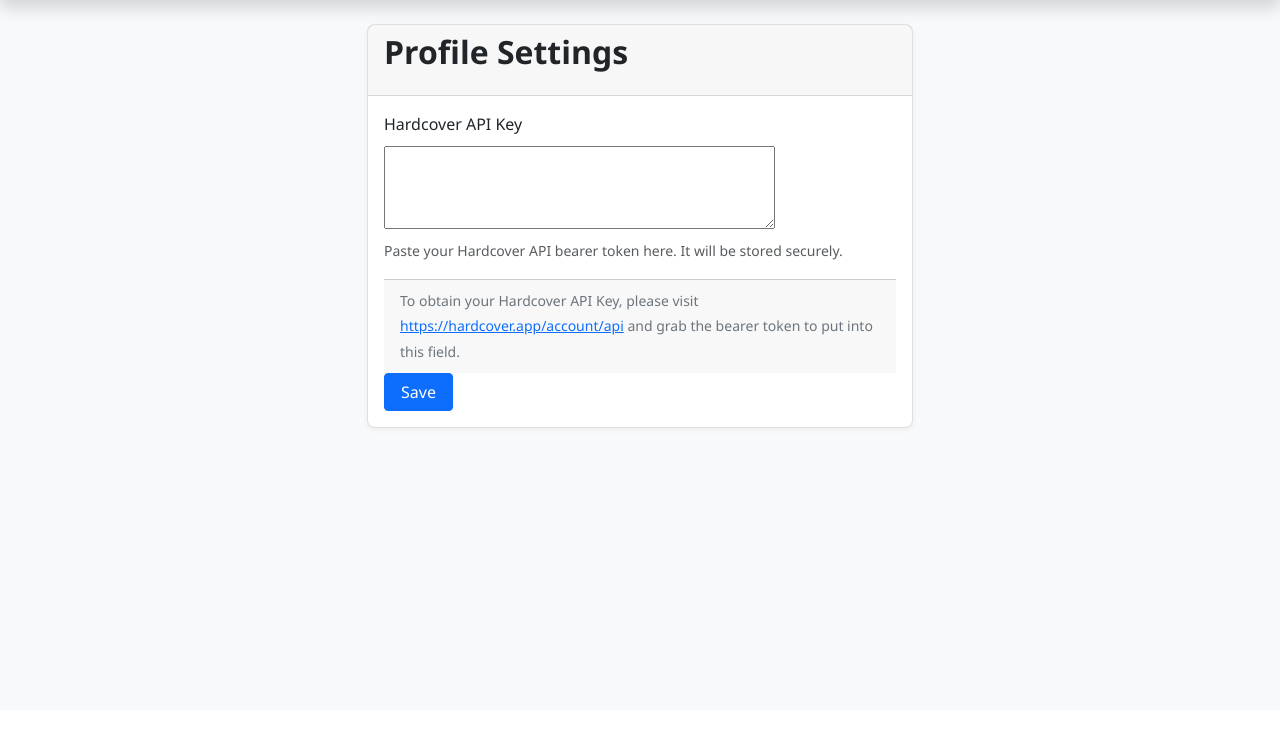
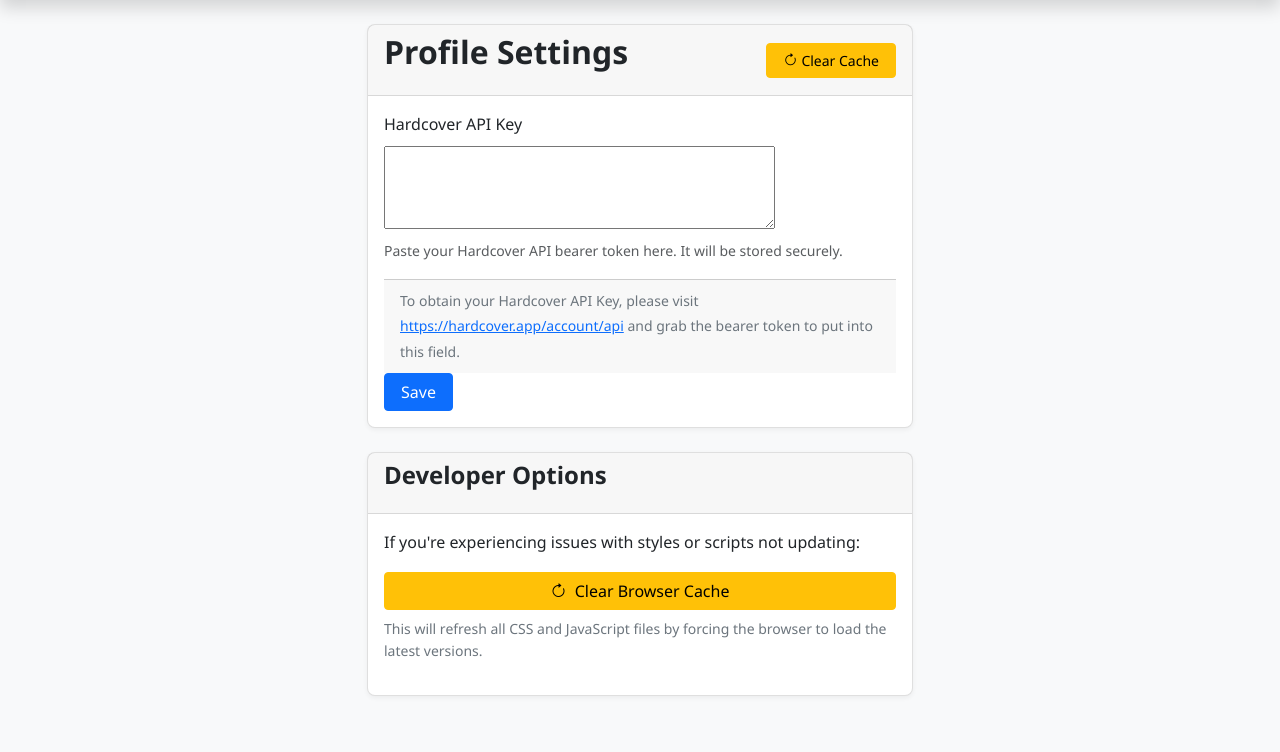
Before and after one commit to TSPARR/hardcover_bookclub, a Django app: page /profile/settings/ in a window 1280 px wide. Shown: the part 90-842 px from the top of the page. Before the commit the page ends 520 px from the top, so only its background shows below. Run offline with Django 5.2, Linux system fonts and the light colour scheme; the visitor is signed in with stand-in values (Sample User, id 1).

Commit message:
Add clear cache button to profile settings

```diff
--- a/bookclub/templates/bookclub/base.html
+++ b/bookclub/templates/bookclub/base.html
@@ -116,19 +116,6 @@
     <!-- Common JS -->
     <script src="{% static 'bookclub/js/common.js' %}"></script>
 
-    <script>
-        // Check if service worker is registered
-        if ('serviceWorker' in navigator) {
-        // Unregister any existing service workers
-        navigator.serviceWorker.getRegistrations().then(function(registrations) {
-            for (let registration of registrations) {
-            registration.unregister();
-            console.log('Service worker unregistered');
-            }
-        });
-        }
-    </script>
-
     {% block extra_js %}{% endblock %}
 </body>
 
--- a/bookclub/templates/bookclub/profile_settings.html
+++ b/bookclub/templates/bookclub/profile_settings.html
@@ -6,8 +6,11 @@
 <div class="row justify-content-center">
     <div class="col-md-6">
         <div class="card">
-            <div class="card-header">
+            <div class="card-header d-flex justify-content-between align-items-center">
                 <h2>Profile Settings</h2>
+                <button id="clear-cache-button" class="btn btn-sm btn-warning d-flex align-items-center" title="Clear JS/CSS Cache" onclick="clearBrowserCache()">
+                    <i class="bi bi-arrow-clockwise me-1"></i> Clear Cache
+                </button>
             </div>
             <div class="card-body">
                 <form method="post">
@@ -36,6 +39,68 @@
                 </form>
             </div>
         </div>
+
+        <!-- Developer information section -->
+        <div class="card mt-3">
+            <div class="card-header">
+                <h4>Developer Options</h4>
+            </div>
+            <div class="card-body">
+                <p>If you're experiencing issues with styles or scripts not updating:</p>
+                <button class="btn btn-warning" onclick="clearBrowserCache()">
+                    <i class="bi bi-arrow-clockwise me-1"></i> Clear Browser Cache
+                </button>
+                <p class="mt-2 small text-muted">
+                    This will refresh all CSS and JavaScript files by forcing the browser to load the latest versions.
+                </p>
+            </div>
+        </div>
     </div>
 </div>
+
+{% block extra_js %}
+<script>
+    // Function to clear JS/CSS cache
+    function clearBrowserCache() {
+        console.log('Attempting to clear browser cache...');
+
+        // Create query strings with timestamps to force reload of assets
+        const timestamp = new Date().getTime();
+
+        // Get all stylesheets and add/update timestamp parameter
+        document.querySelectorAll('link[rel="stylesheet"]').forEach(link => {
+            if (link.href) {
+                try {
+                    const url = new URL(link.href);
+                    url.searchParams.set('v', timestamp);
+                    link.href = url.toString();
+                } catch (e) {
+                    console.error('Error updating stylesheet URL:', e);
+                }
+            }
+        });
+
+        // Get all scripts and add/update timestamp parameter
+        document.querySelectorAll('script[src]').forEach(script => {
+            if (script.src) {
+                try {
+                    const url = new URL(script.src);
+                    url.searchParams.set('v', timestamp);
+                    script.src = url.toString();
+                } catch (e) {
+                    console.error('Error updating script URL:', e);
+                }
+            }
+        });
+
+        // Show feedback to user
+        alert('Cache cleared! Page will now reload.');
+
+        // Force reload of the current page
+        window.location.reload(true);
+
+        console.log('Cache clearing initiated');
+    }
+</script>
 {% endblock %}
+{% endblock %}
```
